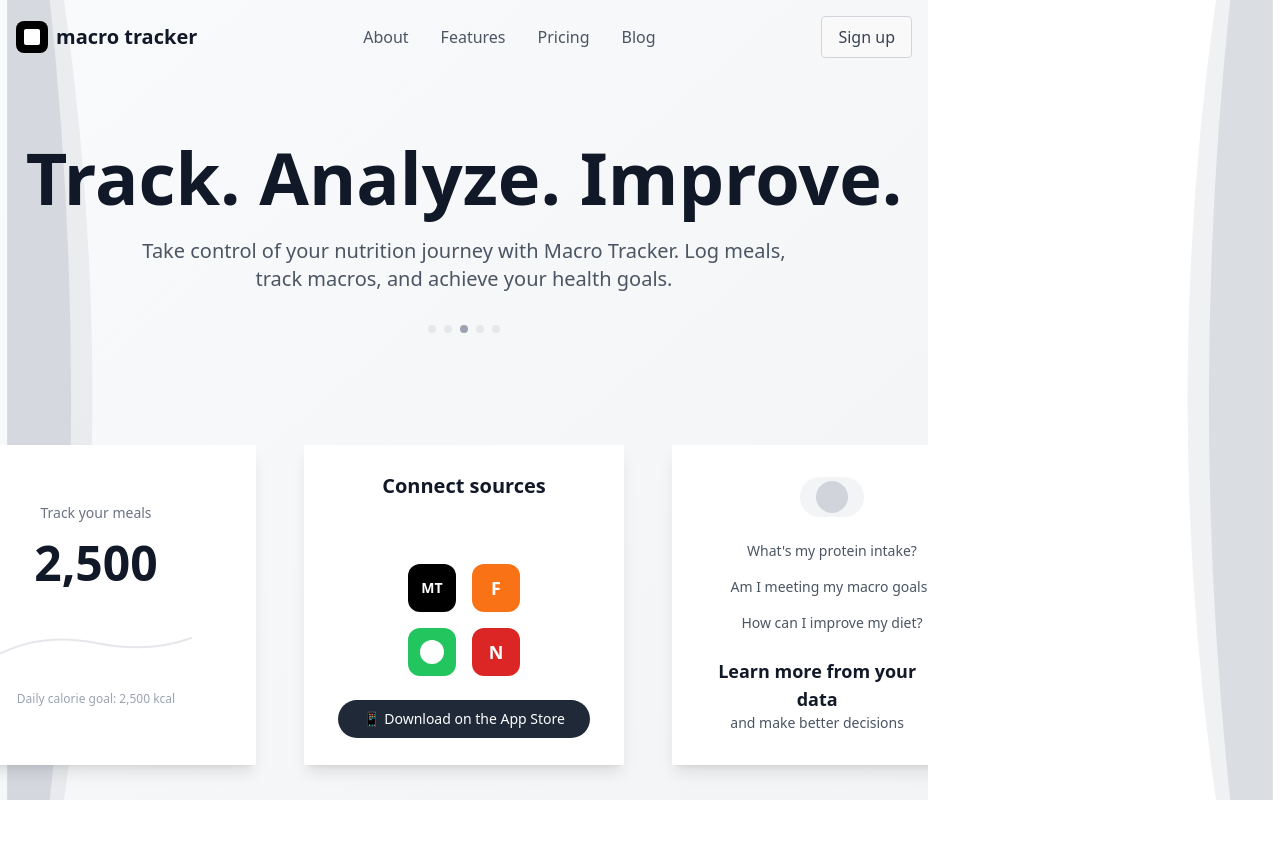
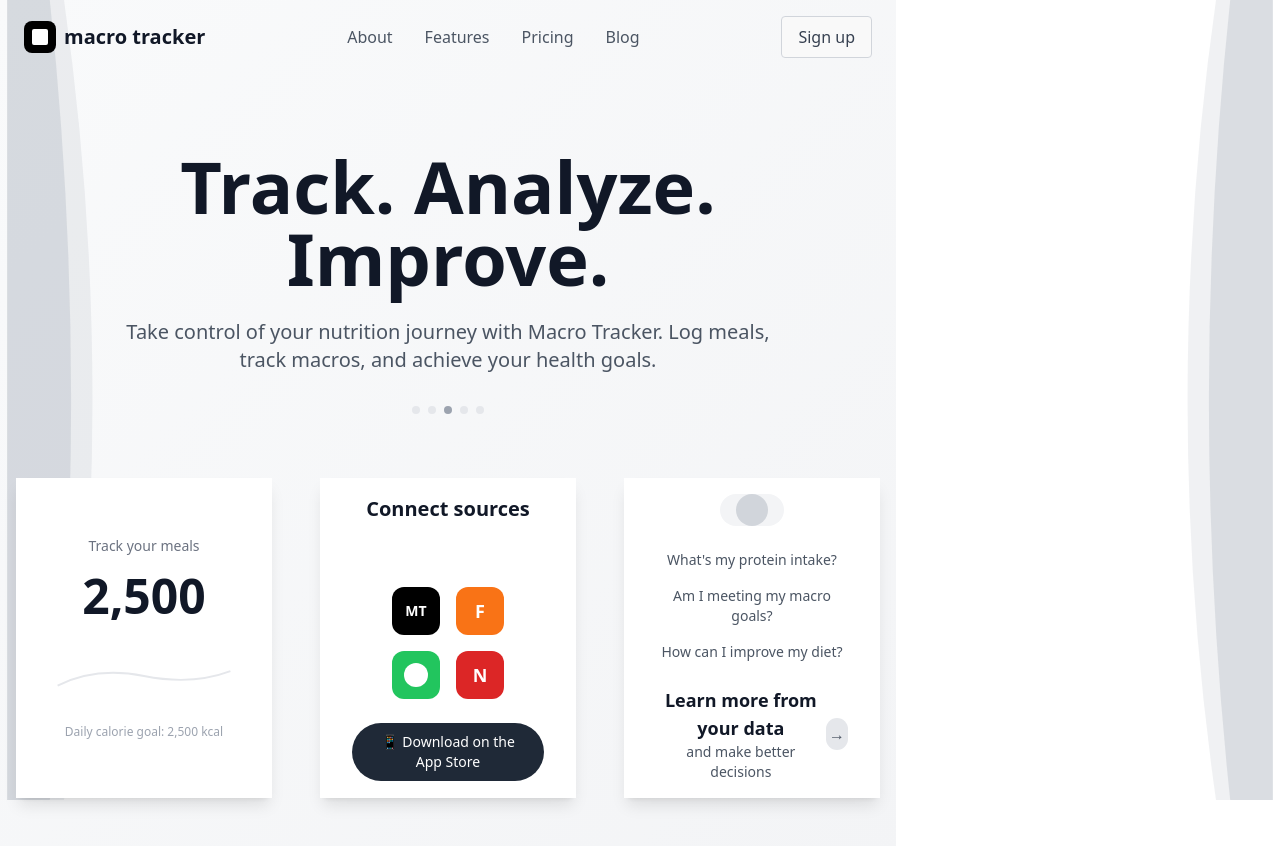
Before and after one commit to Hernerdez/macro_tracker, a React (Vite) app in the folder macro-tracker-frontend/: page / in a window 1280 px wide. Shown: the top 846 px of the page. Before the commit the page ends 800 px from the top, so only its background shows below. Built offline with nearby package versions, Linux system fonts and the light colour scheme.

Commit message:
centering

```diff
--- a/macro-tracker-frontend/src/LandingPage.tsx
+++ b/macro-tracker-frontend/src/LandingPage.tsx
@@ -5,8 +5,10 @@ const LandingPage: React.FC = () => {
   const navigate = useNavigate();
   const [showContent, setShowContent] = useState<boolean>(false);
   const [showCards, setShowCards] = useState<boolean[]>([false, false, false]);
+//  const [showSidebars, setShowSidebars] = useState<boolean>(false);
 
   useEffect(() => {
+   // setTimeout(() => setShowSidebars(true), 100);
     setTimeout(() => setShowContent(true), 600);
     setTimeout(() => setShowCards([false, true, false]), 1100);
     setTimeout(() => setShowCards([true, true, false]), 1400);
@@ -14,18 +16,18 @@ const LandingPage: React.FC = () => {
   }, []);
 
   return (
-    <div className="relative min-h-screen bg-gradient-to-br from-gray-50 to-gray-100 overflow-hidden">
+    <div className="min-h-screen flex flex-col items-center justify-center bg-gradient-to-br from-gray-50 to-gray-100 overflow-hidden">
       {/* Curved Side Bars */}
       <div className="fixed inset-0 pointer-events-none z-0">
         {/* Left curved sidebar */}
-        <div className="absolute left-0 top-0 h-full w-32">
+        <div className="absolute left-0 top-0 h-screen w-32">
           <svg className="h-full w-full" viewBox="0 0 128 900" fill="none">
             <path d="M0,0 L0,900 L64,900 Q128,450 64,0 L0,0 Z" fill="rgba(156,163,175,0.15)" />
             <path d="M0,0 L0,900 L48,900 Q96,450 48,0 L0,0 Z" fill="rgba(156,163,175,0.25)" />
           </svg>
         </div>
         {/* Right curved sidebar */}
-        <div className="absolute right-0 top-0 h-full w-32">
+        <div className="absolute right-0 top-0 h-screen w-32">
           <svg className="h-full w-full" viewBox="0 0 128 900" fill="none">
             <path d="M128,0 L128,900 L64,900 Q0,450 64,0 L128,0 Z" fill="rgba(156,163,175,0.15)" />
             <path d="M128,0 L128,900 L80,900 Q32,450 80,0 L128,0 Z" fill="rgba(156,163,175,0.25)" />
@@ -33,10 +35,9 @@ const LandingPage: React.FC = () => {
         </div>
       </div>
 
-      {/* Centered Content */}
-      <div className="relative z-10 flex flex-col items-center justify-center min-h-screen w-full px-4">
-        {/* Header */}
-        <header className="w-full max-w-7xl flex items-center justify-between py-4">
+      {/* Header */}
+      <header className="relative z-10 w-full px-6 py-4">
+        <nav className="max-w-7xl mx-auto flex items-center justify-between">
           <div className="flex items-center space-x-2">
             <div className="w-8 h-8 bg-black rounded-lg flex items-center justify-center">
               <div className="w-4 h-4 bg-white rounded-sm"></div>
@@ -55,10 +56,12 @@ const LandingPage: React.FC = () => {
           >
             Sign up
           </button>
-        </header>
+        </nav>
+      </header>
 
-        {/* Main Content */}
-        <main className="flex flex-col items-center justify-center flex-grow w-full max-w-4xl text-center mt-8">
+      {/* Main Content */}
+      <main className="relative z-10 w-full flex flex-col items-center justify-center min-h-screen">
+        <div className="max-w-4xl w-full mx-auto text-center px-4">
           {/* Hero Text */}
           <div className={`mb-16 transition-all duration-1000 ${showContent ? "opacity-100 translate-y-0" : "opacity-0 translate-y-8"}`}>
             <h1 className="text-6xl md:text-7xl font-bold text-gray-900 mb-6 leading-tight">Track. Analyze. Improve.</h1>
@@ -72,7 +75,6 @@ const LandingPage: React.FC = () => {
               ))}
             </div>
           </div>
-
           {/* Cards */}
           <div className="flex flex-col lg:flex-row items-center justify-center gap-8 lg:gap-12">
             {/* Track Card */}
@@ -117,6 +119,7 @@ const LandingPage: React.FC = () => {
                     <span className="text-white font-bold text-lg">N</span>
                   </div>
                 </div>
+                {/* App Store Button */}
                 <button className="bg-gray-800 hover:bg-gray-900 text-white px-6 py-2 rounded-full text-sm">
                   📱 Download on the App Store
                 </button>
@@ -147,8 +150,8 @@ const LandingPage: React.FC = () => {
               </div>
             </div>
           </div>
-        </main>
-      </div>
+        </div>
+      </main>
     </div>
   );
 };
```
